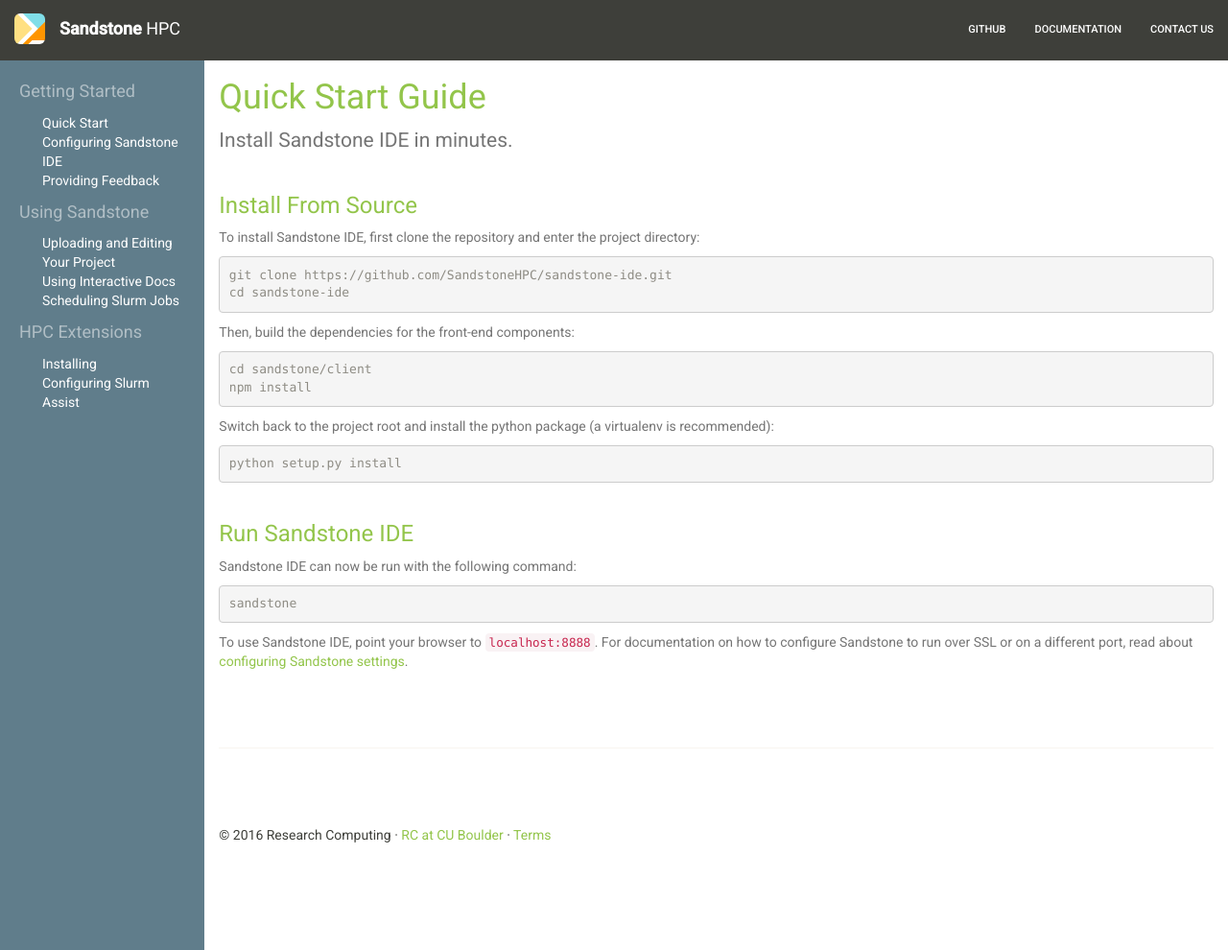
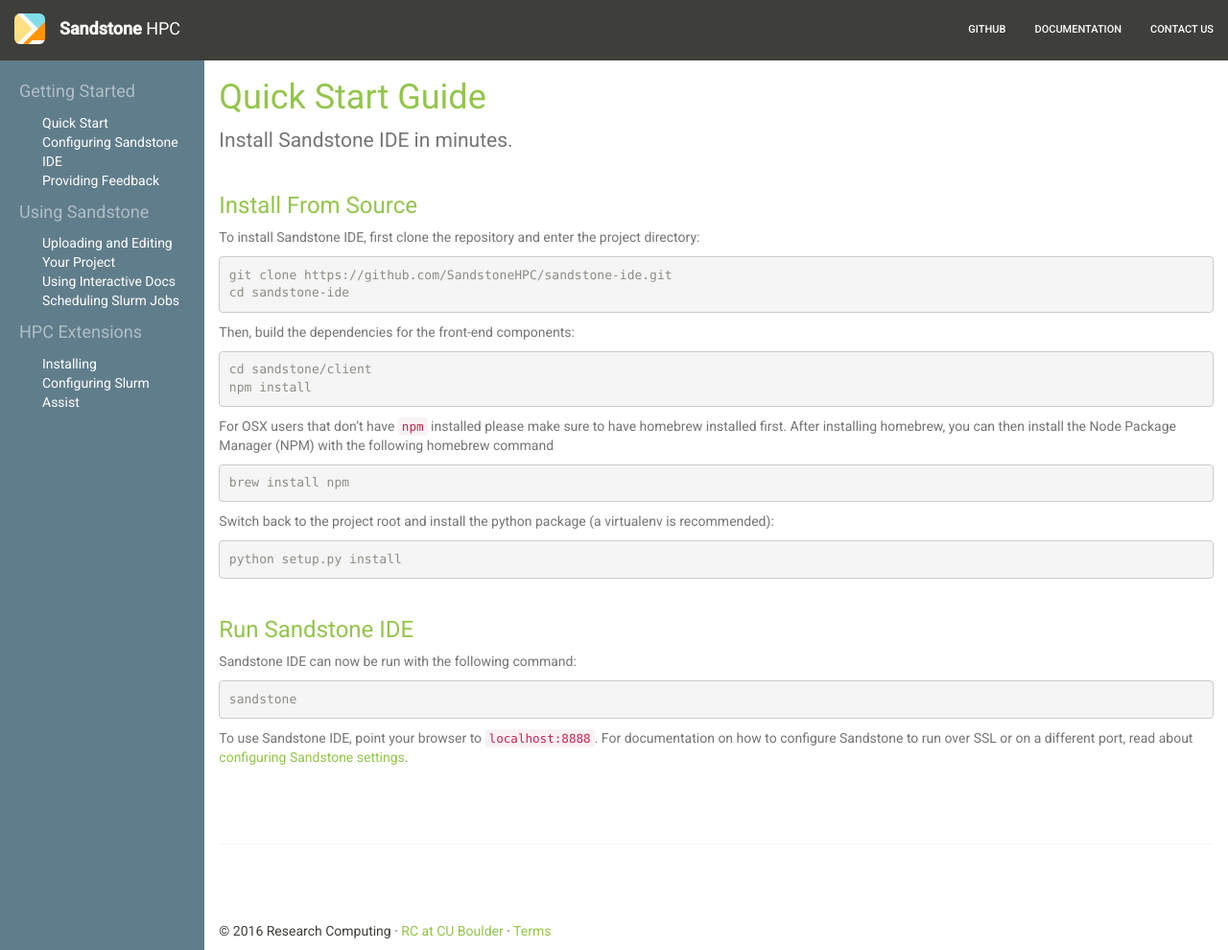
Before and after one commit to SandstoneHPC/sandstonehpc.github.io, a Jekyll site: the page built from _docs/quick-start.md, in a window 1280 px wide and 990 px high. Shown: the whole window at 96% size. Built offline with Jekyll 4.4.1, drawn with Linux system fonts in a browser that asks for light colours; nearby versions of some CDN libraries; library files that are not in the unit come from our copies; comment, search, counter and statistics services are not loaded.

Commit message:
Updated quick-start.md
Updated quick-start.md to provide further instruction for OSX users trying to install the sandstone IDE

````diff
--- a/_docs/quick-start.md
+++ b/_docs/quick-start.md
@@ -21,6 +21,13 @@
 npm install
 ```
 
+For OSX users that don't have ```npm``` installed please make sure to have homebrew installed first.  After installing homebrew, you can then install the Node Package Manager (NPM)
+with the following homebrew command
+
+```
+brew install npm
+```
+
 Switch back to the project root and install the python package (a virtualenv is recommended):
 
 ```
````
